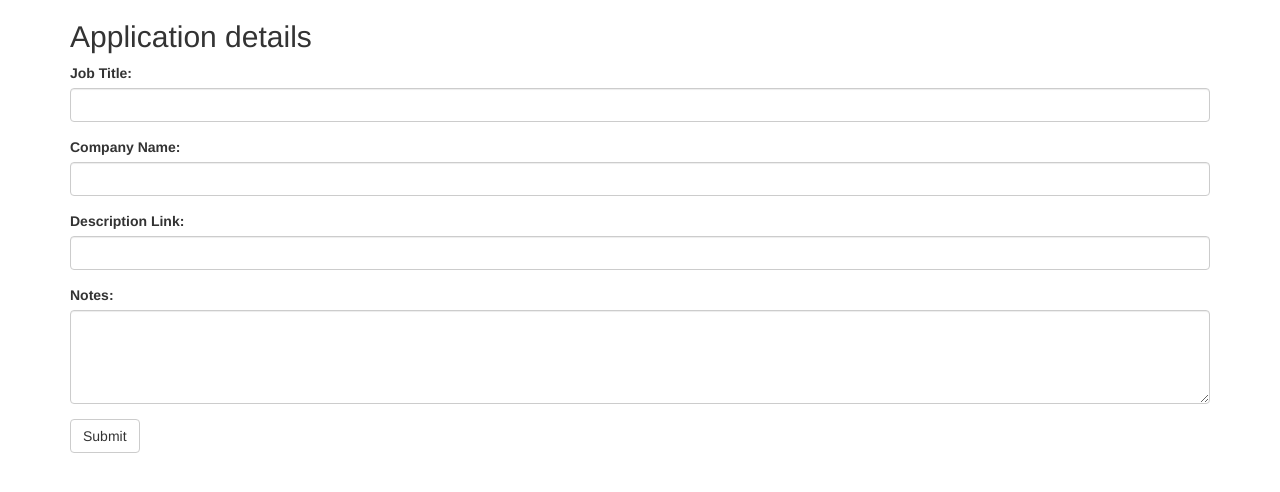
After one commit to James-T-Harding/application-manager, a Django app: page /new in a window 1280 px wide. The commit adds this page. Shown: the top 492 px of the page. Run offline with Django 4.2, Linux system fonts and the light colour scheme; some libraries are stand-ins or nearby versions.

Commit message:
Added ability to add new applications.

```diff
--- a/Applications/templates/index.html
+++ b/Applications/templates/index.html
@@ -39,6 +39,7 @@
                     {% endfor %}
                 </tbody>
             </table>
+            <a href = "{% url 'applications:new' %}"><button class="btn btn-default">Add</button></a>
         </div>
     </body>
 </html>
--- /dev/null
+++ b/Applications/templates/new_application.html
@@ -0,0 +1,37 @@
+<!DOCTYPE html>
+<html lang="en">
+<head>
+    <meta charset="UTF-8">
+    <meta name="viewport" content="width=device-width, initial-scale=1.0">
+    <title>New Application</title>
+    <link rel="stylesheet" href="https://maxcdn.bootstrapcdn.com/bootstrap/3.4.1/css/bootstrap.min.css">
+    <script src="https://ajax.googleapis.com/ajax/libs/jquery/3.6.4/jquery.min.js"></script>
+</head>
+<body>
+    <div class="container">
+        <h2>Application details</h2>
+        <form action="{% url 'applications:create' %}" method="post">
+          {% csrf_token %}
+          <div class="form-group">
+            <label>Job Title:</label>
+            <input type="text" class="form-control" name="job_title">
+          </div>
+          <div class="form-group">
+            <label>Company Name:</label>
+            <input type="text" class="form-control" name="company_name">
+          </div>
+          <div class="form-group">
+            <label>Description Link:</label>
+            <input type="text" class="form-control" name="description_link">
+          </div>
+          <div class="form-group">
+            <label>Notes:</label>
+            <textarea class="form-control" rows="4" name="notes"></textarea>
+          </div>
+          <div class="w-100">
+            <button type="submit" class="btn btn-default">Submit</button>
+          </div>
+        </form>
+      </div>
+</body>
+</html>
--- a/Applications/urls.py
+++ b/Applications/urls.py
@@ -5,6 +5,8 @@ from . import views, viewsets
 app_name = "applications"
 urlpatterns = [
     path("", viewsets.IndexViewSet.as_view()),
+    path("new", viewsets.ApplicationCreateViewSet.as_view(), name="new"),
+    path("create", views.create_application, name="create"),
     path("<int:application_id>/", viewsets.ApplicationViewSet.as_view(), name="detail"),
     path("<int:application_id>/update", views.update_application, name="update"),
 ]
--- a/Applications/viewsets.py
+++ b/Applications/viewsets.py
@@ -1,3 +1,4 @@
+from django.urls import reverse
 from django.views.generic import TemplateView
 
 from Applications.models import Application
@@ -12,7 +13,14 @@ class IndexViewSet(TemplateView):
 
 
 class ApplicationViewSet(TemplateView):
-    template_name = "application.html"
+    template_name = "update_application.html"
 
     def get_context_data(self, application_id, **kwargs):
-        return super().get_context_data(**kwargs) | dict(application=Application.objects.get(id=application_id))
+        context_data = super().get_context_data(**kwargs)
+        context_data.update(application=Application.objects.get(id=application_id))
+
+        return context_data
+
+
+class ApplicationCreateViewSet(TemplateView):
+    template_name = "new_application.html"
```
Also changed, not shown: Applications/views.py (+9 -2 lines), Applications/templates/update_application.html (renamed from Applications/templates/application.html).
